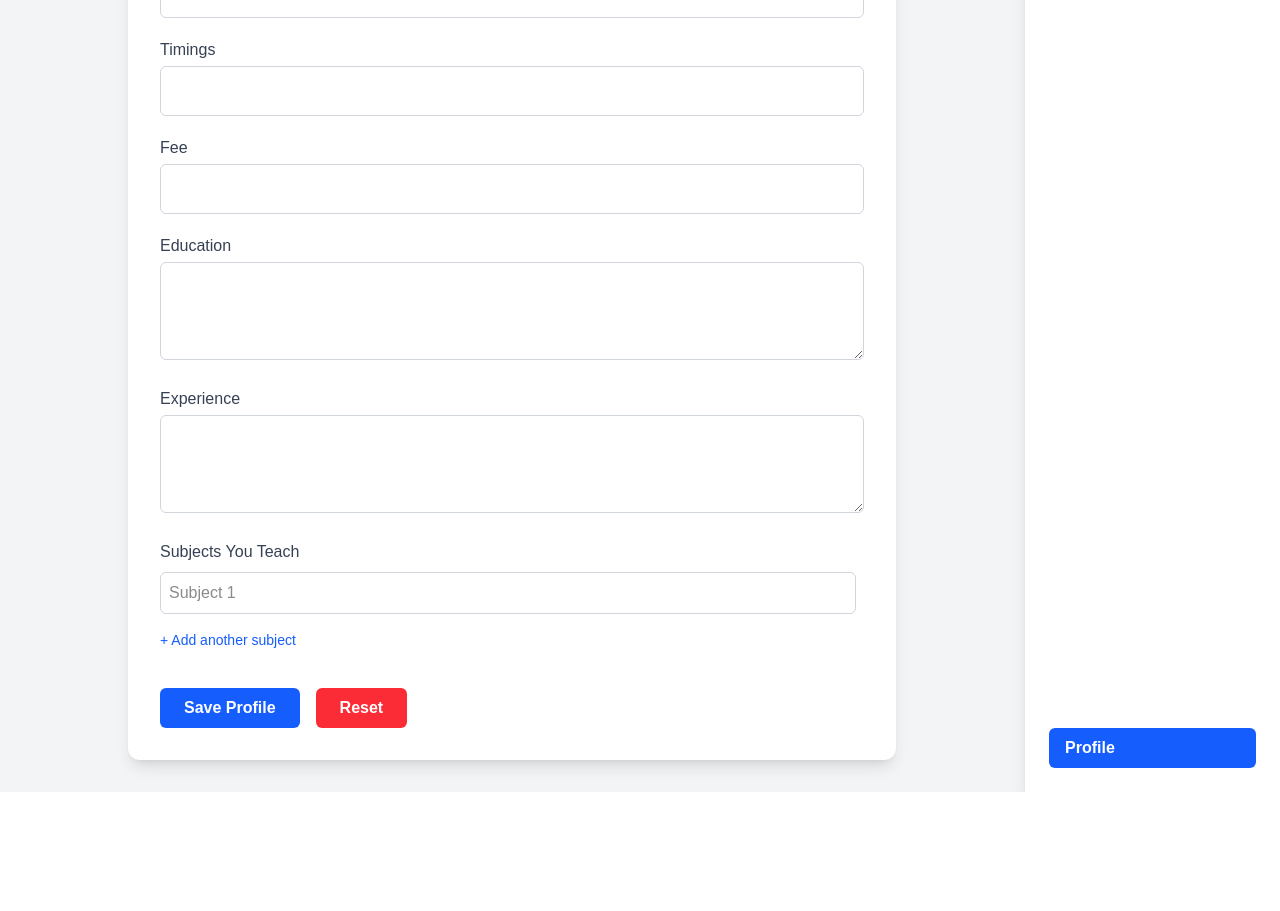
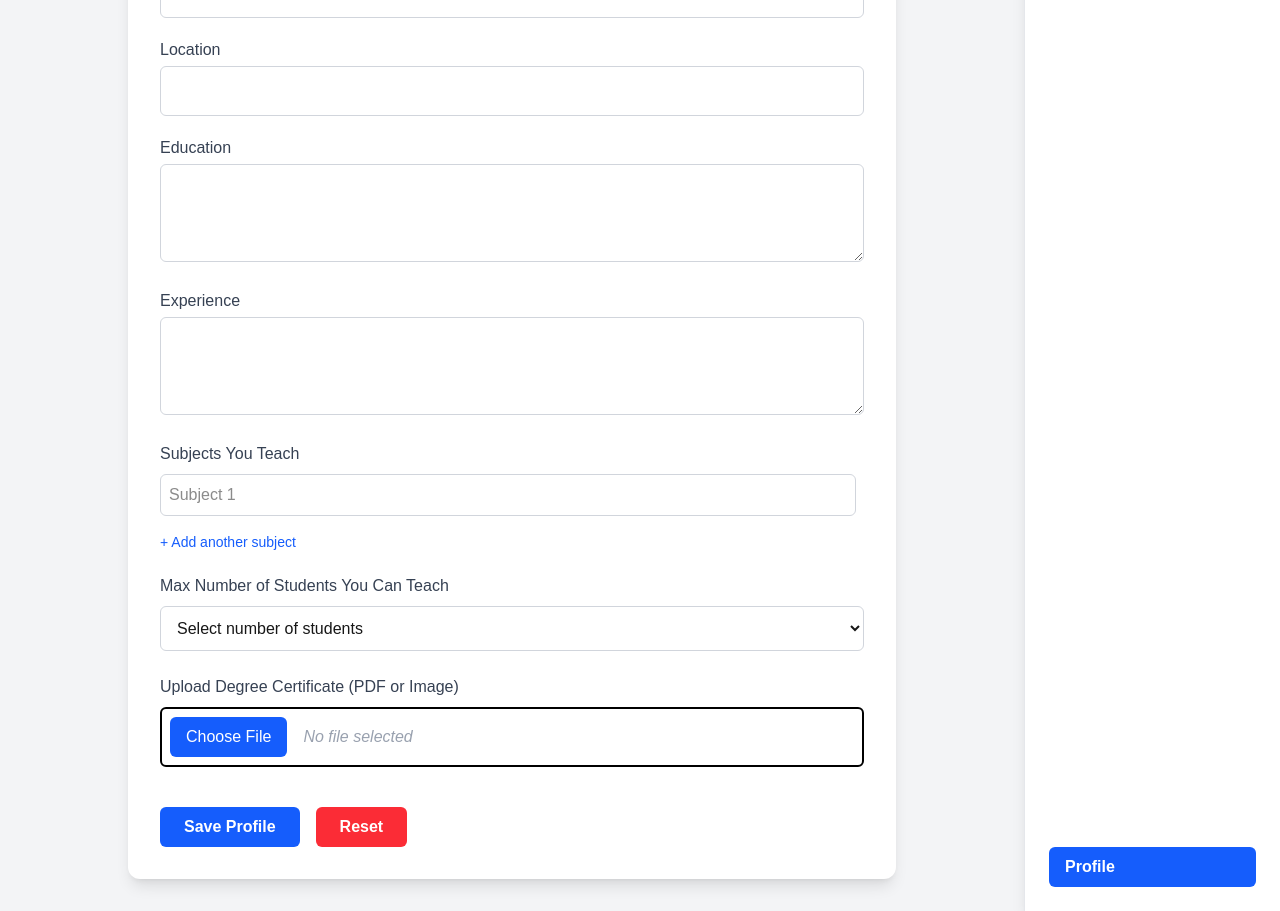
Before and after one commit to aishikabiswas/GuruShish, a Next.js app in the folder frontend/: page /teacher in a window 1280 px wide. Shown: the part 380-1291 px from the top of the page. Before the commit the page ends 1172 px from the top, so only its background shows below. Built offline with nearby package versions, Linux system fonts and the light colour scheme.

Commit message:
Added toast library

```diff
--- a/frontend/package.json
+++ b/frontend/package.json
@@ -13,6 +13,7 @@
     "next": "^15.3.1",
     "react": "^19.1.0",
     "react-dom": "^19.1.0",
+    "react-hot-toast": "^2.5.2",
     "react-icons": "^5.5.0",
     "react-router-dom": "^7.6.0"
   },
--- a/frontend/src/pages/TeacherDetailsForm.tsx
+++ b/frontend/src/pages/TeacherDetailsForm.tsx
@@ -28,9 +28,6 @@ export default function TeacherDetailsForm() {
     }
   };
 
-  const addSlot = () => {
-    setForm({ ...form, slots: [...form.slots, { day: '', time: '' }] });
-  };
 
   const removeSlot = (index: number) => {
     const updatedSlots = form.slots.filter((_, i) => i !== index);
@@ -50,7 +47,7 @@ export default function TeacherDetailsForm() {
 
         {/* Subject */}
         <div>
-          <label className="font-semibold mb-2 block">Subject You Can Teach</label>
+          <label className="font-semibold mb-2 block">Subject</label>
           <input
             type="text"
             name="subject"
@@ -106,7 +103,7 @@ export default function TeacherDetailsForm() {
 
         {/* Slots */}
         <div>
-          <label className="font-semibold mb-2 block">Available Slots</label>
+          <label className="font-semibold mb-2 block">Available Slot</label>
           {form.slots.map((slot, index) => (
             <div key={index} className="flex gap-2 mb-2">
               <input
@@ -138,20 +135,14 @@ export default function TeacherDetailsForm() {
               )}
             </div>
           ))}
-          <button
-            type="button"
-            onClick={addSlot}
-            className="text-blue-600 hover:underline"
-          >
-            + Add Another Slot
-          </button>
+
         </div>
 
         <button
           type="submit"
           className="bg-blue-700 text-white px-6 py-2 rounded hover:bg-blue-800 transition w-full"
         >
-          Save Details
+          Create slot
         </button>
       </form>
     </div>
--- a/frontend/src/pages/teacher.tsx
+++ b/frontend/src/pages/teacher.tsx
@@ -1,5 +1,6 @@
 'use client';
 import { useState, useEffect } from 'react';
+import Link from 'next/link';
 
 export default function TeacherDashboard() {
   const [mounted, setMounted] = useState(false);
@@ -11,10 +12,13 @@ export default function TeacherDashboard() {
     phone: '',
     education: '',
     experience: '',
-    timings: '',
-    fee: '',
+    location: '',
     subjects: [''],
+    maxStudents: '', // added maxStudents here
   });
+
+  // Store certificate file separately
+  const [degreeCertificate, setDegreeCertificate] = useState<File | null>(null);
 
   useEffect(() => {
     setMounted(true);
@@ -41,10 +45,21 @@ export default function TeacherDashboard() {
     setProfile({ ...profile, subjects: newSubjects });
   };
 
+  // Handle certificate file upload
+  const handleCertificateChange = (e: React.ChangeEvent<HTMLInputElement>) => {
+    if (e.target.files && e.target.files.length > 0) {
+      setDegreeCertificate(e.target.files[0]);
+    }
+  };
+
   const handleSubmit = (e: React.FormEvent) => {
     e.preventDefault();
+
     alert('Profile updated successfully!');
-    // TODO: Call API to save profile
+    console.log('Profile data:', profile);
+    console.log('Uploaded degree certificate:', degreeCertificate);
+
+    // TODO: Send profile and degreeCertificate to backend here
   };
 
   const handleReset = () => {
@@ -54,10 +69,11 @@ export default function TeacherDashboard() {
       phone: '',
       education: '',
       experience: '',
-      timings: '',
-      fee: '',
+      location: '',
       subjects: [''],
+      maxStudents: '',
     });
+    setDegreeCertificate(null);
   };
 
   return (
@@ -67,11 +83,11 @@ export default function TeacherDashboard() {
           <div className="max-w-3xl mx-auto bg-white p-8 rounded-xl shadow-lg">
             <h2 className="text-3xl font-bold mb-6 text-center text-blue-700">Teacher Profile</h2>
             <form onSubmit={handleSubmit} className="space-y-5">
-              {['name', 'email', 'phone', 'timings', 'fee'].map((field) => (
+              {['name', 'email', 'phone', 'location'].map((field) => (
                 <div key={field}>
                   <label className="block text-gray-700 font-medium mb-1 capitalize">{field}</label>
                   <input
-                    type={field === 'email' ? 'email' : field === 'fee' ? 'number' : 'text'}
+                    type={field === 'email' ? 'email' : 'text'}
                     name={field}
                     value={(profile as any)[field]}
                     onChange={handleChange}
@@ -113,6 +129,7 @@ export default function TeacherDashboard() {
                       onChange={(e) => handleSubjectChange(index, e.target.value)}
                       placeholder={`Subject ${index + 1}`}
                       className="w-full border border-gray-300 rounded-md p-2 mr-2"
+                      required
                     />
                     {profile.subjects.length > 1 && (
                       <button
@@ -132,6 +149,67 @@ export default function TeacherDashboard() {
                 >
                   + Add another subject
                 </button>
+              </div>
+
+              {/* Dropdown for max students */}
+              <div className="mb-6">
+                <label
+                  htmlFor="maxStudents"
+                  className="block text-gray-700 font-medium mb-2"
+                >
+                  Max Number of Students You Can Teach
+                </label>
+                <select
+                  id="maxStudents"
+                  name="maxStudents"
+                  value={profile.maxStudents}
+                  onChange={(e) =>
+                    setProfile({ ...profile, maxStudents: e.target.value })
+                  }
+                  className="w-full border border-gray-300 rounded-md p-3 focus:outline-none focus:ring-2 focus:ring-blue-500"
+                  required
+                >
+                  <option value="" disabled>
+                    Select number of students
+                  </option>
+                  {[...Array(10)].map((_, i) => (
+                    <option key={i + 1} value={i + 1}>
+                      {i + 1} {i + 1 === 1 ? 'student' : 'students'}
+                    </option>
+                  ))}
+                </select>
+              </div>
+
+              <div className="mb-6">
+                <label className="block text-gray-700 font-medium mb-2">
+                  Upload Degree Certificate (PDF or Image)
+                </label>
+                <div className="flex items-center space-x-4 border-2 border-black rounded-md p-2">
+                  <label
+                    htmlFor="degreeCertificate"
+                    className="cursor-pointer inline-block px-4 py-2 bg-blue-600 text-white rounded-md hover:bg-blue-700 transition"
+                  >
+                    Choose File
+                  </label>
+                  <input
+                    id="degreeCertificate"
+                    type="file"
+                    accept=".pdf,image/*"
+                    onChange={handleCertificateChange}
+                    className="hidden"
+                    required={!degreeCertificate}
+                  />
+                  {degreeCertificate ? (
+                    <span
+                      className="text-gray-800 truncate max-w-xs"
+                      title={degreeCertificate.name}
+                    >
+                      {degreeCertificate.name}
+                    </span>
+                  ) : (
+                    <span className="text-gray-400 italic">No file selected</span>
+                  )}
+                </div>
               </div>
 
               <div className="flex space-x-4 pt-4">
@@ -155,7 +233,9 @@ export default function TeacherDashboard() {
 
         {activeTab === 'confirmed' && (
           <div className="max-w-3xl mx-auto bg-white p-6 rounded-xl shadow-lg">
-            <h2 className="text-2xl font-semibold mb-4 text-green-600">Confirmed Sessions</h2>
+            <h2 className="text-2xl font-semibold mb-4 text-green-600">
+              Confirmed Sessions
+            </h2>
             <p className="text-gray-600">No confirmed sessions yet.</p>
             {/* TODO: Load confirmed sessions */}
           </div>
@@ -163,7 +243,9 @@ export default function TeacherDashboard() {
 
         {activeTab === 'pending' && (
           <div className="max-w-3xl mx-auto bg-white p-6 rounded-xl shadow-lg">
-            <h2 className="text-2xl font-semibold mb-4 text-yellow-600">Pending Sessions</h2>
+            <h2 className="text-2xl font-semibold mb-4 text-yellow-600">
+              Pending Sessions
+            </h2>
             <p className="text-gray-600">No pending sessions yet.</p>
             {/* TODO: Load pending sessions */}
           </div>
@@ -171,29 +253,32 @@ export default function TeacherDashboard() {
       </main>
 
       <aside className="w-64 bg-white p-6 border-l border-gray-200 flex flex-col space-y-4 shadow-lg">
-        <h3 className="text-xl font-bold mb-4 text-center text-blue-800">Dashboard</h3>
-<button
-          onClick={() => setActiveTab('confirmed')}
-          className={`py-2 rounded-md text-left font-semibold px-4 ${
-            activeTab === 'confirmed' ? 'bg-blue-600 text-white' : 'bg-gray-100 text-gray-800'
-          } hover:bg-blue-600 hover:text-white transition`}
-        >
-          Create Slots
-        </button>
+        <h3 className="text-xl font-bold mb-4 text-center text-blue-800">
+          Dashboard
+        </h3>
+        <Link href="/TeacherDetailsForm">
+          <button className="py-2 rounded-md text-left font-semibold px-4 w-full bg-gray-100 text-gray-800 hover:bg-blue-600 hover:text-white transition">
+            Create Slots
+          </button>
+        </Link>
+
         <button
           onClick={() => setActiveTab('confirmed')}
           className={`py-2 rounded-md text-left font-semibold px-4 ${
-            activeTab === 'confirmed' ? 'bg-blue-600 text-white' : 'bg-gray-100 text-gray-800'
+            activeTab === 'confirmed'
+              ? 'bg-blue-600 text-white'
+              : 'bg-gray-100 text-gray-800'
           } hover:bg-blue-600 hover:text-white transition`}
         >
           Confirmed Sessions
         </button>
 
-
         <button
           onClick={() => setActiveTab('pending')}
           className={`py-2 rounded-md text-left font-semibold px-4 ${
-            activeTab === 'pending' ? 'bg-blue-600 text-white' : 'bg-gray-100 text-gray-800'
+            activeTab === 'pending'
+              ? 'bg-blue-600 text-white'
+              : 'bg-gray-100 text-gray-800'
           } hover:bg-blue-600 hover:text-white transition`}
         >
           Pending Sessions
@@ -202,7 +287,9 @@ export default function TeacherDashboard() {
         <button
           onClick={() => setActiveTab('profile')}
           className={`py-2 rounded-md text-left font-semibold px-4 mt-auto ${
-            activeTab === 'profile' ? 'bg-blue-600 text-white' : 'bg-gray-100 text-gray-800'
+            activeTab === 'profile'
+              ? 'bg-blue-600 text-white'
+              : 'bg-gray-100 text-gray-800'
           } hover:bg-blue-600 hover:text-white transition`}
         >
           Profile
```
Also changed, not shown: 1 other file (tests, documents, lock files or other folders).
